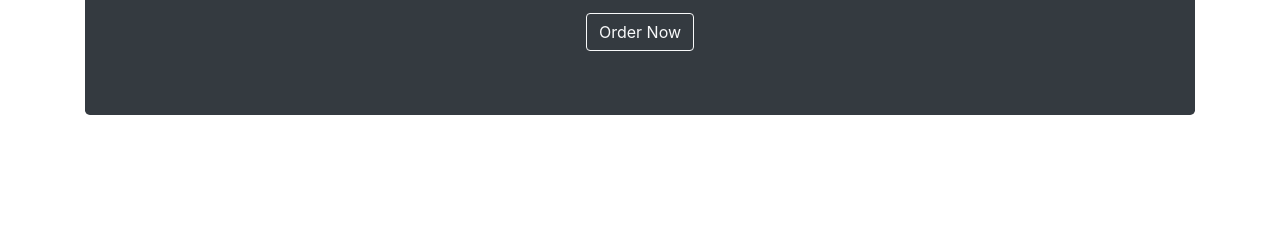
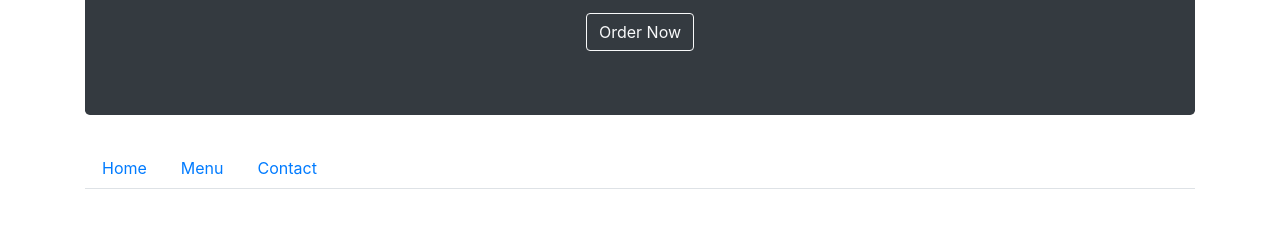
Before and after one commit to raheebwa/mv_restaurant, a website built with webpack: page dist/index.html in a window 1280 px wide. Shown: the part 478-706 px from the top of the page. Built offline with nearby package versions, Linux system fonts and the light colour scheme.

Commit message:
UI: Recreated Tabbed Nav with only js  see #6

```diff
--- a/src/index.js
+++ b/src/index.js
@@ -2,7 +2,9 @@
 import renderBanner from './modules/banner';
 import renderNav from './modules/navigation';
 
-const header = document.getElementById('content');
-header.setAttribute('class', 'container');
-header.appendChild(renderBanner());
-header.appendChild(renderNav());
+const myHeader = document.getElementById('content');
+myHeader.setAttribute('class', 'container');
+myHeader.appendChild(renderBanner());
+myHeader.appendChild(renderNav());
+
+// console.log(renderNav());
--- a/src/modules/navigation.js
+++ b/src/modules/navigation.js
@@ -1,44 +1,38 @@
 
-let links = [
-    {
-        title: "Home",
-        id: "home"
-    },
-    {
-        title: "Menu",
-        id: "menu"
-    },
-    {
-        title: "Contact us",
-        id: "contact"
-    }
-];
+const myNav = document.createElement('ul');
+myNav.setAttribute('class', 'nav nav-tabs');
 
-const navList = () => {
-    const myNav = document.createElement('ul');
-    myNav.setAttribute('class', 'nav nav-tabs');
-    return myNav;
-}
 
-const navLink = (title, id) => {
+function navLink(title, id){
     var myLi = document.createElement('li');
-    myLi.setAttribute('class', 'nav-link');
+    myLi.setAttribute('class', 'nav-item');
 
     const myA = document.createElement('a');
     myA.setAttribute('href', '#' + id);
-    myA.setAttribute('class', 'nav-item');
+    myA.setAttribute('class', 'nav-link');
     myA.innerText = title;
 
-    myLi.innerHTML = myA;
+    myLi.appendChild(myA);
     return myLi;
 }
 
 
+function createList(parent, children) {
+    children.forEach(child => {
+        parent.appendChild(child);
+    });
+}
+
+
+var links = [
+    navLink('Home', 'home'),
+    navLink('Menu', 'menu'),
+    navLink('Contact', 'contact'),
+];
+
 function renderNav() {
-    links.forEach(link => {
-        navList.appendChild(navLink(link.title, link.id));
-    });
-    return navList;
+    createList(myNav, links);
+    return myNav;
 }
 
 export default renderNav;
```
Also changed, not shown: dist/index.html, dist/main.js.
